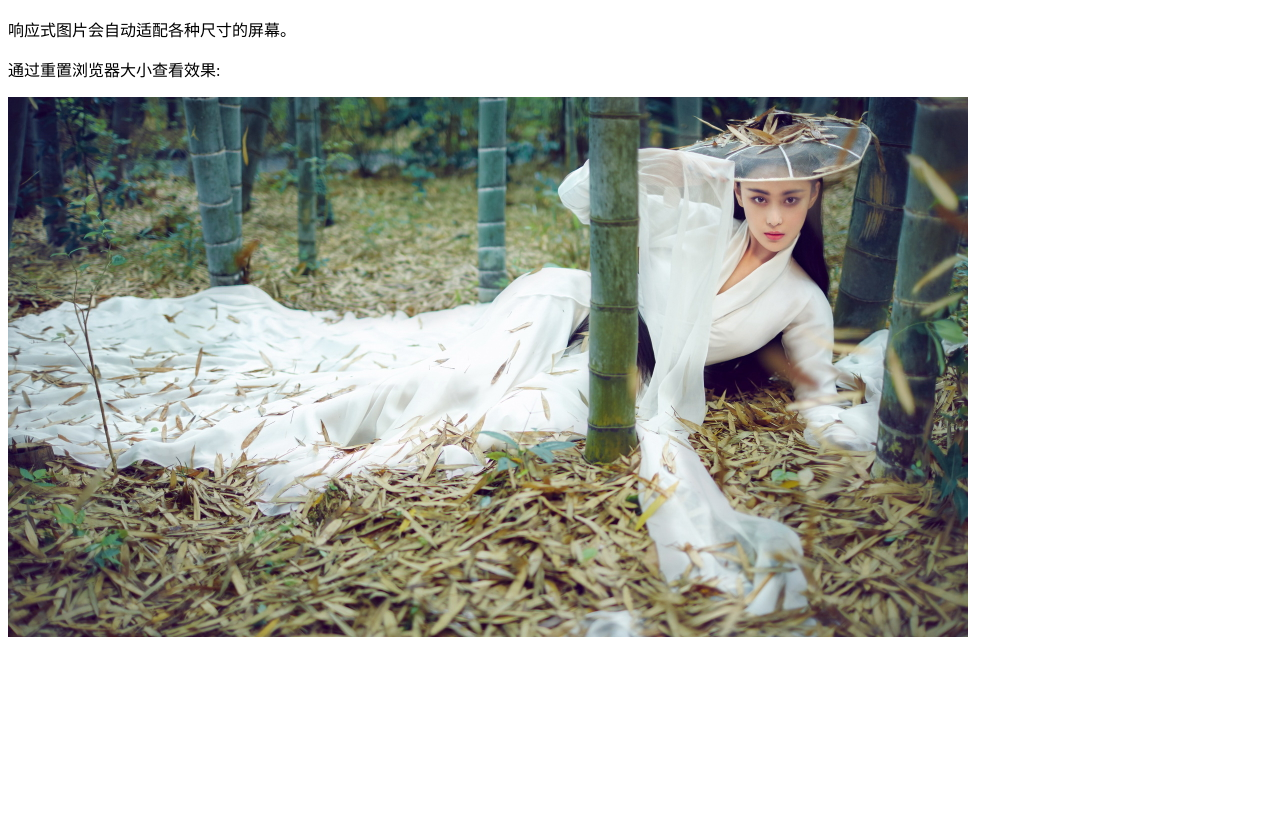
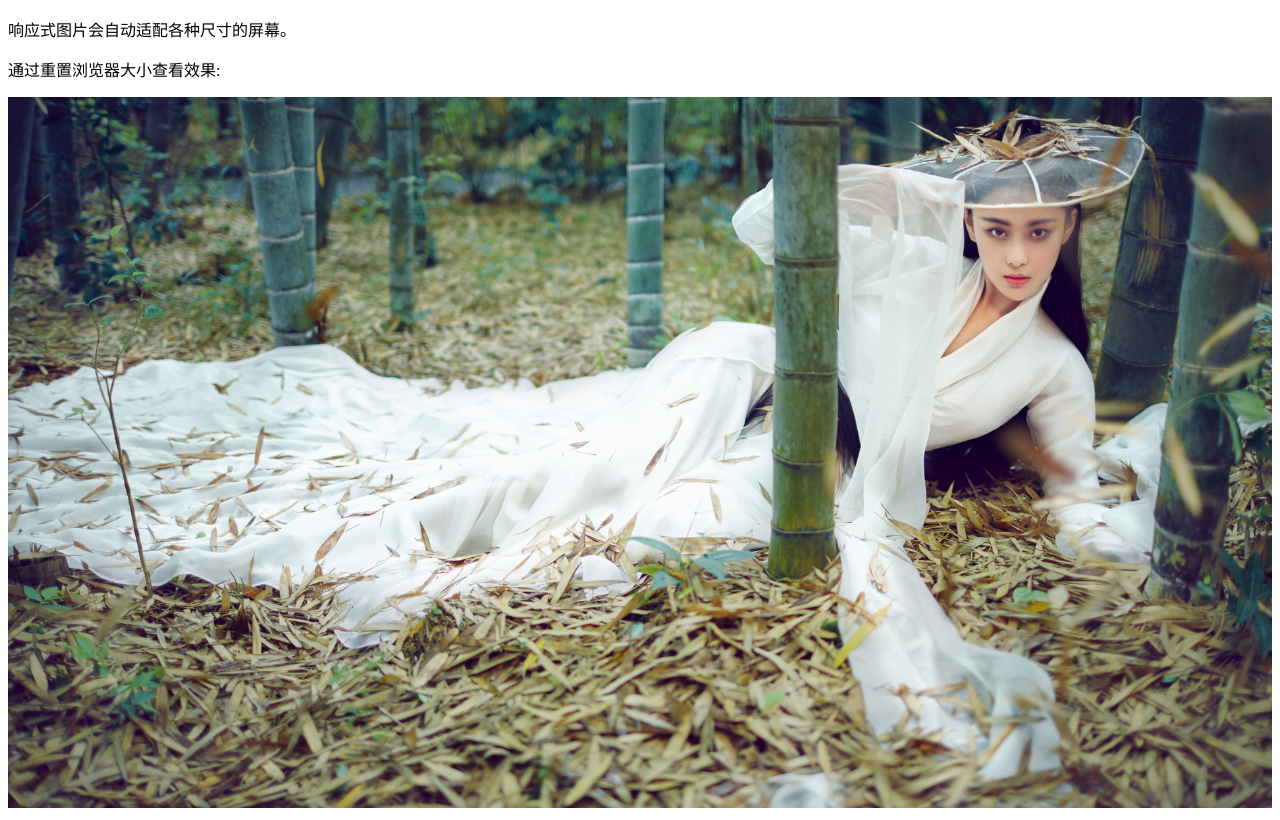
Before and after one commit to zhaoguoying76/zhaoguoying76.github.io, a plain HTML site: page index.html in a window 1280 px wide. Shown: the part 58-878 px from the top of the page. Before the commit the page ends 800 px from the top, so only its background shows below. Drawn offline with Linux system fonts and the light colour scheme.

Commit message:
Update index.html

```diff
--- a/index.html
+++ b/index.html
@@ -16,7 +16,7 @@ img {
 <p>响应式图片会自动适配各种尺寸的屏幕。</p>
 <p>通过重置浏览器大小查看效果:</p>
 
-<img src="images/张碧晨1.jpg" alt="Norway" width="960" height="540">
+<img src="images/张碧晨1.jpg" alt="Norway" width="1920" height="1080">
 
 </body>
 </html>
```
